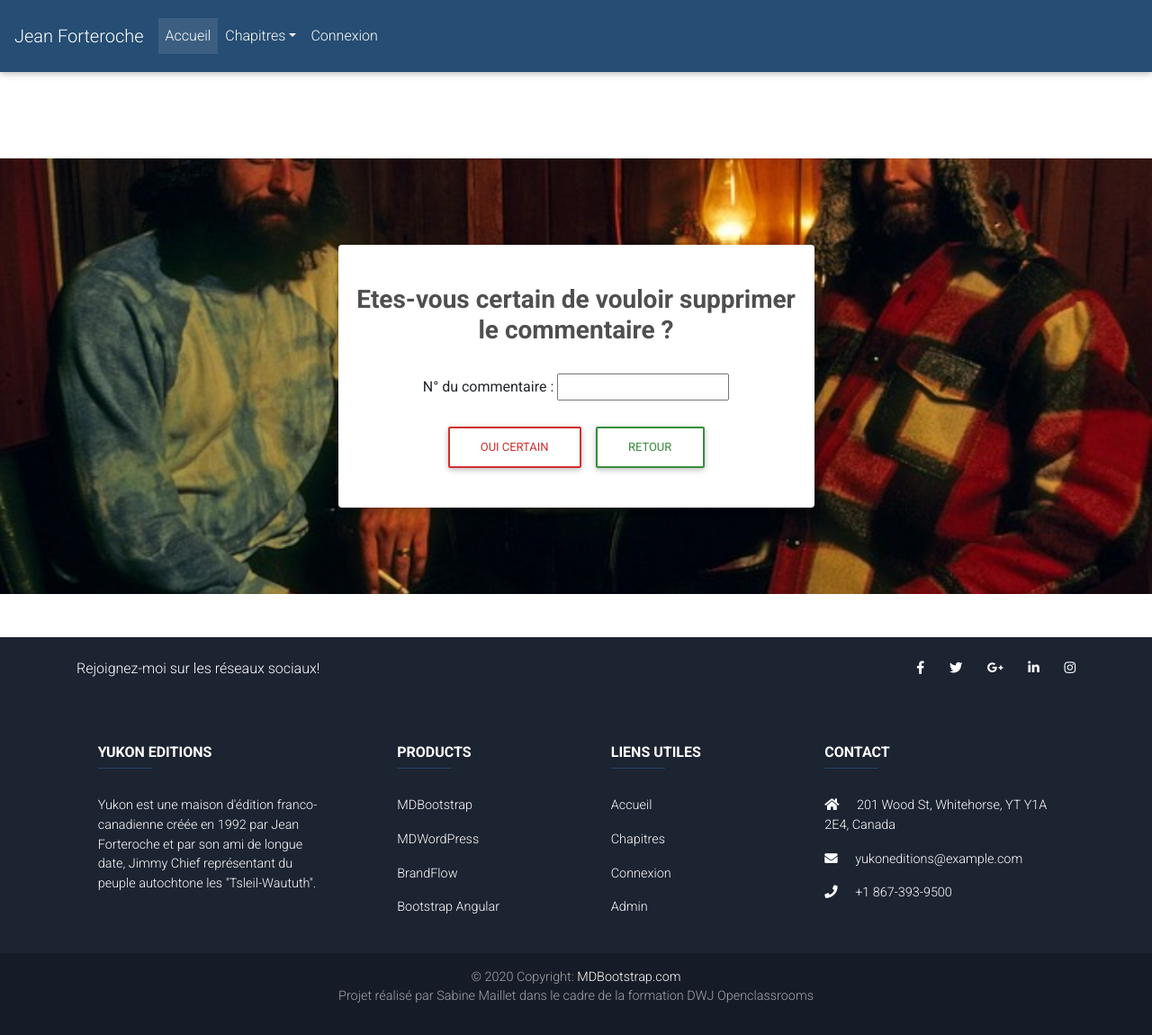
After one commit to KUSKIS/p4openclassrooms, a PHP site: template views/viewDeleteComment.php in a window 1280 px wide. The commit adds this page. Shown: the whole page at 90% size. Run offline with PHP 8.4, Linux system fonts and the light colour scheme; the template is opened without the code that fills it, so the values that code supplies are empty; some libraries are stand-ins or nearby versions.

Commit message:
update ControllerPost
insert one function to delete one comment
with a link to the table in the createPost

```diff
--- a/views/viewCreatePost.php
+++ b/views/viewCreatePost.php
@@ -29,5 +29,6 @@
                 </section>
                 <a class="nav-link" href="index.php?tablePost">
                     Voir tableau des chapitres</a>
+                <a class="nav-link" href="index.php?tableComment">Voir tableau des commentaires</a>
 </div>
 </div>
--- /dev/null
+++ b/views/viewDeleteComment.php
@@ -0,0 +1,43 @@
+<?php $this->title = "supprimer commentaire"; ?>
+
+
+<div class="deleteform">
+    <!--Section: Content-->
+    <section class="p-5 my-md-5 text-center" style="background-image: url(public/image/hommesalaska.jpg); background-size: cover; background-position: center center;">
+
+        <form class="my-5 mx-md-5" action="post&answer=supcom" method="post">
+
+            <div class="row">
+                <div class="col-md-6 mx-auto">
+                    <!-- Material form login -->
+                    <div class="card">
+
+                        <!--Card content-->
+                        <div class="card-body">
+
+
+                            <!-- Form -->
+
+
+                            <h3 class="font-weight-bold my-4 pb-2 text-center dark-grey-text">Etes-vous certain de vouloir supprimer le commentaire ?</h3>
+
+                            <div class="text-center">
+                                <label for="chapitre">N° du commentaire : </label>
+                                <input type="text" name="id" />
+                                <input type="submit" value="Oui certain" class=" btn btn-outline-red btn-rounded my-4 waves-effect" />
+                                <a href="index.php?tableComment" class="btn btn-outline-green btn-rounded my-4 waves-effect">Retour</a>
+                            </div>
+
+
+                        </div>
+                        <!-- Material form login -->
+                    </div>
+                </div>
+
+        </form>
+
+    </section>
+    <!--Section: Content-->
+
+
+</div>
--- /dev/null
+++ b/views/viewDeleteCommentOk.php
@@ -0,0 +1,6 @@
+<?php $this->title = "supression du commentaire confirmée";
+?>
+<div class="commentdelete">
+    <p>Le commentaire a bien été supprimé</p>
+    <a class="nav-link" href="index.php?tableComment">Retour au tableau des commentaires</a>
+</div>
```
Also changed, not shown: controllers/ControllerPost.php (+22 -1 lines).
